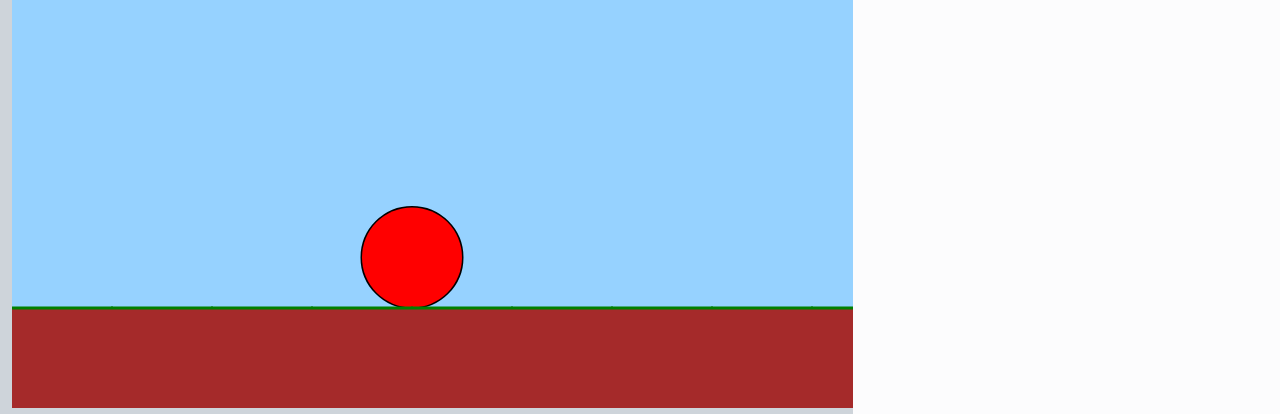
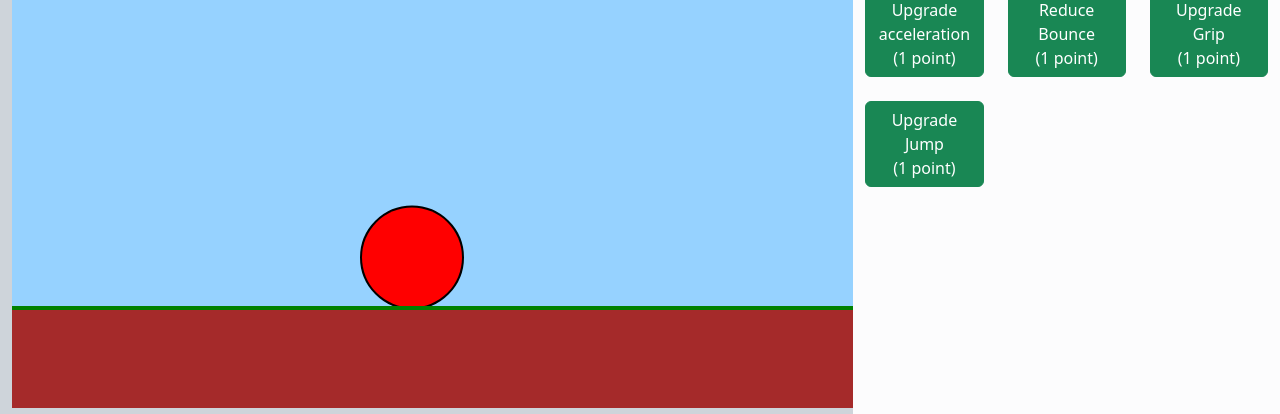
Before and after one commit to Rimmerzine/the-spherical-adventures-of-terry, a plain HTML site: page index.html in a window 1280 px wide. Shown: the part 398-812 px from the top of the page. Drawn offline with nearby package versions, Linux system fonts and the light colour scheme.

Commit message:
Added multiple upgrades, not convinced with weight and grip, might replace

```diff
--- a/index.html
+++ b/index.html
@@ -24,8 +24,14 @@
           <div class="row">
             <h2>Stats</h2>
             <dl>
-              <dt>Movement Speed</dt>
-              <dd id="movement-speed-attribute">0.1</dd>
+              <dt>Acceleration</dt>
+              <dd><span id="acceleration-attribute">1</span>m per second</dd>
+              <dt>Weight</dt>
+              <dd><span id="weight-attribute">1</span>kg</dd>
+              <dt>Grip</dt>
+              <dd id="grip-attribute">Smooth</dd>
+              <dt>Jumps</dt>
+              <dd id="jump-attribute">0</dd>
             </dl>
           </div>
           <div class="row">
@@ -34,11 +40,42 @@
           <div class="row gy-4">
             <div class="col-4">
               <button
+                title="The ball will reach it's top speed more quickly"
                 id="upgrade-speed-button"
                 type="button"
                 class="btn btn-success"
               >
-                Upgrade Speed<br />(1 point)
+                Upgrade acceleration<br />(1 point)
+              </button>
+            </div>
+            <div class="col-4">
+              <button
+                title="The ball will bounce less"
+                id="upgrade-weight-button"
+                type="button"
+                class="btn btn-success"
+              >
+                Reduce Bounce<br />(1 point)
+              </button>
+            </div>
+            <div class="col-4">
+              <button
+                title="The ball will climb hills much easier"
+                id="upgrade-grip-button"
+                type="button"
+                class="btn btn-success"
+              >
+                Upgrade Grip<br />(1 point)
+              </button>
+            </div>
+            <div class="col-4">
+              <button
+                title="Press space to jump"
+                id="upgrade-jump-button"
+                type="button"
+                class="btn btn-success"
+              >
+                Upgrade Jump<br />(1 point)
               </button>
             </div>
           </div>
--- a/javascripts/Ball.js
+++ b/javascripts/Ball.js
@@ -1,10 +1,5 @@
 import Vector2D from "./Vector2D.js";
-import {
-  mapSettings,
-  gravity,
-  ballSettings,
-  gameSettings,
-} from "./Settings.js";
+import { mapSettings, gravity, ballSettings } from "./Settings.js";
 
 class Ball {
   constructor(position, radius) {
@@ -13,20 +8,23 @@ class Ball {
     this.velocity = new Vector2D(0, 0);
     this.movable = false;
     this.color = "red";
+    this.jumpCount = 0;
   }
 
   // Reflect the ball's velocity based on the given reflection vector
   reflect(reflectionVector) {
     const dotProduct = this.velocity.dotProduct(reflectionVector);
-    const slowVector = this.velocity.multiply(-0.02);
+    // const slowVector = this.velocity;
     const reflection = {
-      x: reflectionVector.x * dotProduct * 2 * 0.8,
-      y: reflectionVector.y * dotProduct * 2 * 0.8,
+      x: reflectionVector.x * dotProduct * 2 * ballSettings.gripFactor,
+      y:
+        reflectionVector.y *
+        dotProduct *
+        2 *
+        ballSettings.reflectionDampeningFactor,
     };
     this.velocity.x -= reflection.x;
     this.velocity.y -= reflection.y;
-    this.velocity.x += slowVector.x;
-    this.velocity.y += slowVector.x;
   }
 
   // Handle the collision with a wall
@@ -54,8 +52,8 @@ class Ball {
 
     const nextPosition = this.position.add(this.velocity); // where the ball will be after velocity is added to its position
 
-    if (nextPosition.x < ballSettings.ballDisplayXPosition) {
-      nextPosition.x = ballSettings.ballDisplayXPosition;
+    if (nextPosition.x < ballSettings.displayXPosition) {
+      nextPosition.x = ballSettings.displayXPosition;
       this.velocity.x = 0;
     }
 
@@ -65,10 +63,16 @@ class Ball {
     let ballMovable = false; // should the ball be able to move
 
     // get the floor tiles which are closest to the ball
-    const localFloors = walls.slice(
-      this.position.x / mapSettings.floorSegmentWidth - 1,
-      this.position.x / mapSettings.floorSegmentWidth + 2
+    const localFloors = walls.filter(
+      (wall) =>
+        wall.lineEnd.x >= this.position.x - this.radius &&
+        wall.lineStart.x <= this.position.x + this.radius
     );
+
+    // const localFloors = walls.slice(
+    //   this.position.x / mapSettings.floorSegmentWidth - 1,
+    //   this.position.x / mapSettings.floorSegmentWidth + 2
+    // );
 
     localFloors.forEach((wall) => {
       const wallClosestPosition = wall.calculateClosestPosition(nextPosition);
@@ -96,6 +100,7 @@ class Ball {
       // Handle the wall collision
       this.handleWallCollision(collidingWall, closestPoint);
       this.position = this.position.add(this.velocity);
+      this.jumpCount = 0;
     } else {
       this.position = nextPosition;
       this.movable = false;
@@ -113,6 +118,13 @@ class Ball {
   pushRight() {
     if (this.movable) this.velocity.x += ballSettings.movementSpeed;
   }
+
+  jump() {
+    if (this.jumpCount < ballSettings.totalJumps) {
+      this.velocity = this.velocity.add(new Vector2D(0, -5));
+      this.jumpCount++;
+    }
+  }
 }
 
 export default Ball;
--- a/javascripts/CanvasRenderer.js
+++ b/javascripts/CanvasRenderer.js
@@ -9,7 +9,7 @@ class CanvasRenderer {
   drawBall(ball) {
     this.context.beginPath();
     this.context.arc(
-      ballSettings.ballDisplayXPosition,
+      ballSettings.displayXPosition,
       ball.position.y,
       ball.radius,
       0,
@@ -23,7 +23,7 @@ class CanvasRenderer {
   }
 
   drawWalls(walls, ballPositionX) {
-    const canvasMapLeft = ballPositionX - ballSettings.ballDisplayXPosition;
+    const canvasMapLeft = ballPositionX - ballSettings.displayXPosition;
     const canvasMapRight = canvasMapLeft + this.canvas.width;
     const visibleWalls = walls.filter(
       (wall) =>
@@ -43,7 +43,7 @@ class CanvasRenderer {
     this.context.fillStyle = "brown";
     this.context.fill(region);
 
-    this.context.lineWidth = 3;
+    this.context.lineWidth = 4;
 
     this.context.beginPath();
     this.context.moveTo(wall.drawStartX - ballPositionX, wall.lineStart.y);
@@ -67,11 +67,11 @@ class CanvasRenderer {
 
     this.context.beginPath();
     this.context.moveTo(
-      this.lineStart.x - (ballPosX - ballSettings.ballDisplayXPosition),
+      this.lineStart.x - (ballPosX - ballSettings.displayXPosition),
       this.lineStart.y
     );
     this.context.lineTo(
-      this.lineEnd.x - (ballPosX - ballSettings.ballDisplayXPosition),
+      this.lineEnd.x - (ballPosX - ballSettings.displayXPosition),
       this.lineEnd.y
     );
     this.context.strokeStyle = "green";
--- a/javascripts/Game.js
+++ b/javascripts/Game.js
@@ -16,8 +16,11 @@ class Game {
 
   createBall() {
     this.ball = new Ball(
-      new Position2D(ballSettings.ballDisplayXPosition, 450),
-      50
+      new Position2D(
+        ballSettings.displayXPosition,
+        ballSettings.startingYPosition
+      ),
+      ballSettings.startingRadius
     );
   }
 
@@ -25,62 +28,35 @@ class Game {
     this.walls.push(new Wall(startPos, endPos));
   }
 
+  generateTerrain() {
+    // this.createAndAddWall(new Position2D(500, 750), new Position2D(700, 550));
+
+    // Create a section of floor which is all flat for the starting point
+    for (let i = 0; i < mapSettings.flatFloorCount; i++) {
+      const startPosition = new Position2D(
+        mapSettings.floorSegmentWidth * i,
+        mapSettings.floorStartingHeight
+      );
+      const endPosition = startPosition.add(
+        new Vector2D(mapSettings.floorSegmentWidth, 0)
+      );
+      this.createAndAddWall(startPosition, endPosition);
+    }
+
+    let lastHeight = mapSettings.floorStartingHeight;
+    for (let i = 0; i <= mapSettings.floorSegmentCount; i++) {
+      const nextHeight = calculateNextHeight(i, lastHeight);
+      const startPosition = calculateStartPosition(i, lastHeight);
+      const endPosition = calculateEndPosition(i, nextHeight);
+      this.createAndAddWall(startPosition, endPosition);
+      lastHeight = endPosition.y;
+    }
+  }
+
   initialise() {
     this.createBall();
 
-    // Add the starting floor segments which are all flat
-    for (let i = 0; i < mapSettings.flatFloorCount; i++) {
-      const startPos = new Position2D(
-        i * mapSettings.floorSegmentWidth,
-        mapSettings.floorStartingHeight
-      );
-      const endPos = startPos.add(
-        new Vector2D(mapSettings.floorSegmentWidth, 0)
-      );
-      this.createAndAddWall(startPos, endPos);
-    }
-
-    // ATTEMPT AT GRADUAL CURVES
-
-    // let previousX = mapSettings.floorSegmentWidth * mapSettings.flatFloorCount;
-    // let previousY = mapSettings.floorStartingHeight;
-
-    // for (let i = 0; i < mapSettings.floorSegmentCount; i++) {
-    //   const startPos = new Position2D(previousX, previousY);
-    //   const endPos = new Position2D(
-    //     previousX + mapSettings.floorSegmentWidth,
-    //     mapSettings.floorStartingHeight +
-    //       Math.sin(
-    //         i *
-    //           (mapSettings.floorSegmentWidth /
-    //             (Math.random() * (1000 + i / mapSettings.floorSegmentWidth)))
-    //       ) *
-    //         (Math.random() * (50 + i / mapSettings.floorSegmentWidth))
-    //   );
-    //   this.createAndAddWall(startPos, endPos);
-    //   previousX = endPos.x;
-    //   previousY = endPos.y;
-    // }
-
-    // Add the rest of the floor segments which adjust on height
-    let lastHeight = 0;
-    for (let i = 0; i <= 1000; i++) {
-      const newHeight = Math.random() * (100 * (i / 200) + 50);
-      const floor = new Wall(
-        new Position2D(
-          mapSettings.floorSegmentWidth * i +
-            mapSettings.floorSegmentWidth * mapSettings.flatFloorCount,
-          mapSettings.floorStartingHeight - (i - 1) - lastHeight
-        ),
-        new Position2D(
-          mapSettings.floorSegmentWidth * (i + 1) +
-            mapSettings.floorSegmentWidth * mapSettings.flatFloorCount,
-          mapSettings.floorStartingHeight - i - newHeight
-        )
-      );
-      lastHeight = newHeight;
-      this.walls.push(floor);
-    }
+    this.generateTerrain();
   }
 
   draw() {
@@ -94,6 +70,7 @@ class Game {
   handleInputs() {
     if (this.inputManager.isLeftPressed()) this.ball.pushLeft();
     if (this.inputManager.isRightPressed()) this.ball.pushRight();
+    if (this.inputManager.isJumpPressed()) this.ball.jump();
   }
 
   gameLoop() {
@@ -124,3 +101,61 @@ class Game {
 }
 
 export default Game;
+
+// Add the rest of the floor segments which adjust on height
+function calculateNextHeight(index, lastHeight) {
+  const { floorStartingHeight } = mapSettings;
+  const maxPossibleHeight = floorStartingHeight - 50 - index / 2;
+  const maxAllowedDifference = index / 10;
+
+  const allowedMinimum =
+    lastHeight + maxAllowedDifference > floorStartingHeight
+      ? lastHeight + maxAllowedDifference
+      : floorStartingHeight;
+  const allowedMaximum =
+    lastHeight - maxAllowedDifference < maxPossibleHeight
+      ? lastHeight - maxAllowedDifference
+      : maxPossibleHeight;
+
+  return Math.ceil(
+    Math.random() * (allowedMinimum - allowedMaximum + 1) + allowedMaximum
+  );
+}
+
+function calculateStartPosition(index, height) {
+  const x =
+    mapSettings.floorSegmentWidth * index +
+    mapSettings.floorSegmentWidth * mapSettings.flatFloorCount;
+  const y = height;
+  return new Position2D(x, y);
+}
+
+function calculateEndPosition(index, height) {
+  const x =
+    mapSettings.floorSegmentWidth * (index + 1) +
+    mapSettings.floorSegmentWidth * mapSettings.flatFloorCount;
+  const y = height;
+  return new Position2D(x, y);
+}
+
+// ATTEMPT AT GRADUAL CURVES
+
+// let previousX = mapSettings.floorSegmentWidth * mapSettings.flatFloorCount;
+// let previousY = mapSettings.floorStartingHeight;
+
+// for (let i = 0; i < mapSettings.floorSegmentCount; i++) {
+//   const startPos = new Position2D(previousX, previousY);
+//   const endPos = new Position2D(
+//     previousX + mapSettings.floorSegmentWidth,
+//     mapSettings.floorStartingHeight +
+//       Math.sin(
+//         i *
+//           (mapSettings.floorSegmentWidth /
+//             (Math.random() * (1000 + i / mapSettings.floorSegmentWidth)))
+//       ) *
+//         (Math.random() * (50 + i / mapSettings.floorSegmentWidth))
+//   );
+//   this.createAndAddWall(startPos, endPos);
+//   previousX = endPos.x;
+//   previousY = endPos.y;
+// }
--- a/javascripts/InputManager.js
+++ b/javascripts/InputManager.js
@@ -1,25 +1,105 @@
+import { ballSettings } from "./Settings.js";
+
 class InputManager {
   constructor() {
     this.keys = {};
 
     document.addEventListener("keydown", this.handleKeyDown.bind(this));
+
     document.addEventListener("keyup", this.handleKeyUp.bind(this));
+
+    document
+      .getElementById("upgrade-speed-button")
+      .addEventListener("click", this.upgradeSpeed);
+
+    document
+      .getElementById("upgrade-weight-button")
+      .addEventListener("click", this.upgradeWeight);
+
+    document
+      .getElementById("upgrade-grip-button")
+      .addEventListener("click", this.upgradeGrip);
+
+    document
+      .getElementById("upgrade-jump-button")
+      .addEventListener("click", this.upgradeJump);
   }
 
+  // current state: jump works ish... I can jump, cooldown isn't taken into account currently
+  // jump should only reset after landing and assuming cooldown is complete
   handleKeyDown(event) {
-    this.keys[event.key] = true;
+    if (
+      !this.keys[event.key] ||
+      this.keys[event.key].cooldown <= new Date().getTime()
+    ) {
+      this.keys[event.key] = {
+        pressed: true,
+        cooldown: 0,
+      };
+    }
   }
 
   handleKeyUp(event) {
-    this.keys[event.key] = false;
+    this.keys[event.key].pressed = false;
   }
 
   isLeftPressed() {
-    return this.keys["a"];
+    if (this.keys["a"]) {
+      return this.keys["a"].pressed;
+    } else {
+      return false;
+    }
   }
 
   isRightPressed() {
-    return this.keys["d"];
+    if (this.keys["d"]) {
+      return this.keys["d"].pressed;
+    } else {
+      return false;
+    }
+  }
+
+  isJumpPressed() {
+    if (this.keys[" "] && this.keys[" "].pressed) {
+      const now = new Date().getTime();
+      const canJump = this.keys[" "].pressed && this.keys[" "].cooldown <= now; // if space is pressed and it isn't on cooldown
+      this.keys[" "].cooldown = now + 200; // add a cooldown to the key
+      return canJump;
+    } else {
+      return false;
+    }
+  }
+
+  upgradeSpeed() {
+    if (ballSettings.movementSpeed <= 0.225) {
+      ballSettings.movementSpeed += 0.025;
+    }
+    document.getElementById("acceleration-attribute").innerText =
+      Math.round(ballSettings.movementSpeed * 2000) / 100;
+  }
+
+  upgradeWeight() {
+    if (ballSettings.reflectionDampeningFactor >= 0.6) {
+      ballSettings.reflectionDampeningFactor -= 0.05;
+    }
+    document.getElementById("weight-attribute").innerText =
+      Math.round((1 - ballSettings.reflectionDampeningFactor) * 1000) / 100;
+  }
+
+  upgradeGrip() {
+    if (ballSettings.gripFactor >= 0.6) {
+      ballSettings.gripFactor -= 0.05;
+    }
+    document.getElementById("grip-attribute").innerText =
+      Math.round((1 - ballSettings.gripFactor) * 1000) / 100;
+  }
+
+  upgradeJump() {
+    if (ballSettings.totalJumps < 2) {
+      ballSettings.totalJumps++;
+    }
+    document.getElementById("jump-attribute").innerText =
+      ballSettings.totalJumps;
   }
 }
 
--- a/javascripts/Settings.js
+++ b/javascripts/Settings.js
@@ -1,7 +1,7 @@
 import Vector2D from "./Vector2D.js";
 
 export const mapSettings = {
-  floorSegmentWidth: 100,
+  floorSegmentWidth: 150,
   floorSegmentCount: 1000,
   flatFloorCount: 10,
   floorSegmentCount: 1000,
@@ -10,8 +10,14 @@ export const mapSettings = {
 
 export const ballSettings = {
   movableDistance: 10,
-  movementSpeed: 0.1,
-  ballDisplayXPosition: mapSettings.floorSegmentWidth * 4,
+  movementSpeed: 0.05,
+  displayXPosition: 400,
+  startingYPosition: 450,
+  startingRadius: 50,
+  reflectionDampeningFactor: 0.8,
+  gripFactor: 0.8,
+  totalJumps: 0,
+  jumpCooldown: 0,
 };
 
 export const gameSettings = {
@@ -20,4 +26,4 @@ export const gameSettings = {
   fps: null,
 };
 
-export const gravity = new Vector2D(0, 0.2);
+export const gravity = new Vector2D(0, 0.15);
--- a/javascripts/Wall.js
+++ b/javascripts/Wall.js
@@ -6,8 +6,8 @@ class Wall {
   constructor(lineStart, lineEnd) {
     this.lineStart = lineStart;
     this.lineEnd = lineEnd;
-    this.drawStartX = lineStart.x + ballSettings.ballDisplayXPosition - 1;
-    this.drawEndX = lineEnd.x + ballSettings.ballDisplayXPosition + 1;
+    this.drawStartX = lineStart.x + ballSettings.displayXPosition - 1;
+    this.drawEndX = lineEnd.x + ballSettings.displayXPosition + 1;
     this.direction = new Vector2D(
       lineEnd.x - lineStart.x,
       lineEnd.y - lineStart.y
--- a/javascripts/index.js
+++ b/javascripts/index.js
@@ -13,13 +13,3 @@ canvas.height = 750;
 const game = new Game(canvas);
 game.initialise();
 game.start();
-
-document
-  .getElementById("upgrade-speed-button")
-  .addEventListener("click", upgradeSpeed);
-
-function upgradeSpeed() {
-  ballSettings.movementSpeed += 0.05;
-  document.getElementById("movement-speed-attribute").innerText =
-    Math.round(ballSettings.movementSpeed * 100) / 100;
-}
```
